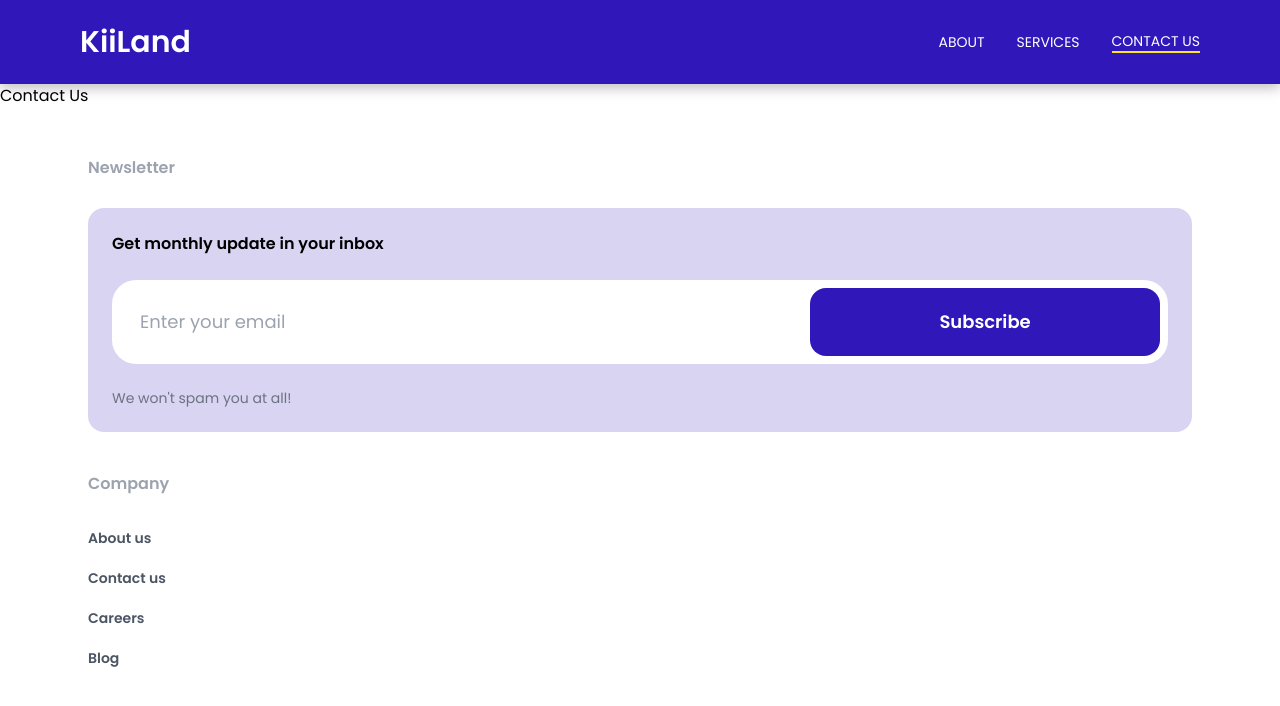
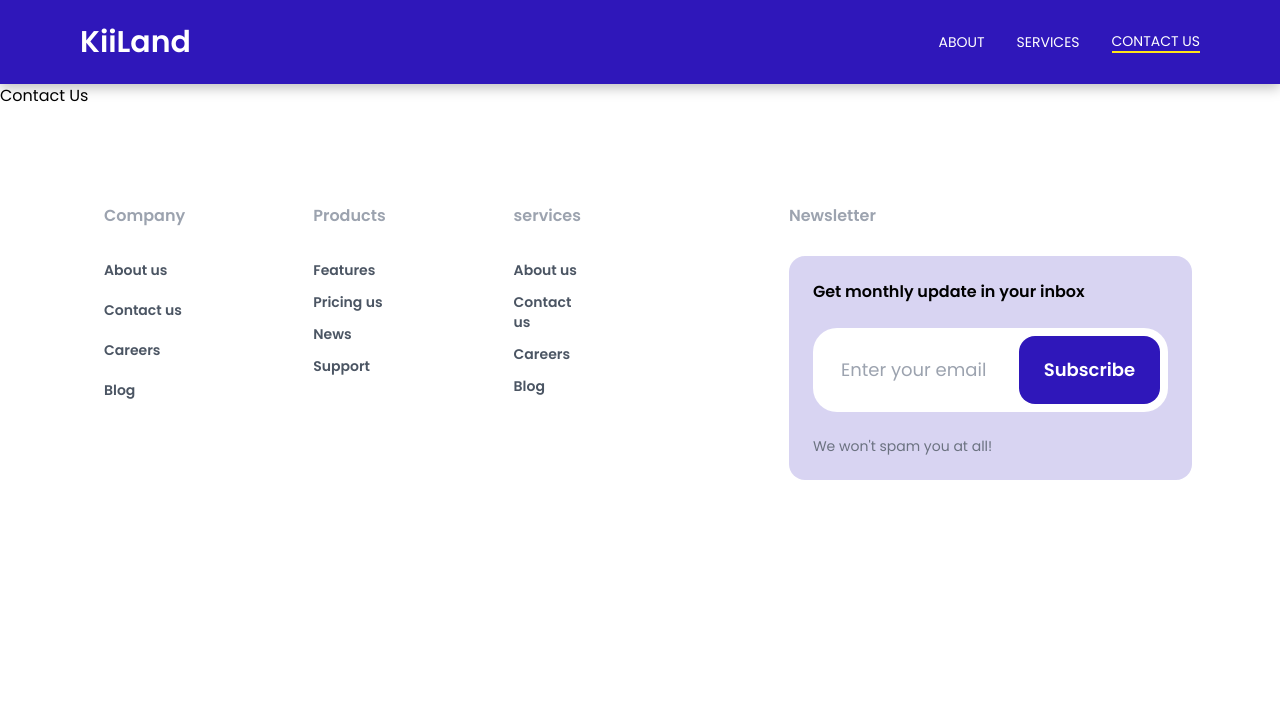
Before and after one commit to bravo-stack/Tailwind-Landing-Page, a React (Create React App) app: page /contact in a window 1280 px wide. Shown: the top 706 px of the page. Built offline with nearby package versions, Linux system fonts and the light colour scheme.

Commit message:
finished the footer section

```diff
--- a/src/components/Footer.js
+++ b/src/components/Footer.js
@@ -13,7 +13,14 @@ function Footer() {
         <>
             <Wrapper>
                 {isSuccessful&&<BackDrop />}
-                <div className='w-full py-12 flex flex-col gap-10'>
+                <div className='w-full py-12 xl:pt-24 xl:pb-20
+                content-between
+                flex
+                flex-col
+                lg:flex-row-reverse
+                lg:gap-32
+                xl:gap-48
+                gap-16'>
 
                     <Newsletter submit={handleForm} />
                     <FooterLinks />
--- a/src/components/FooterLinks.js
+++ b/src/components/FooterLinks.js
@@ -1,12 +1,16 @@
 import CompanyLinks from "./CompanyLinks"
+import ProductLinks from "./ProductLinks"
+import ServiceLinks from "./ServiceLinks"
 
 function FooterLinks() {
 
 
     return(
         // Footer link containing tag
-        <div>
+        <div className="flex gap-28 md:gap-64 lg:gap-32 px-4 lg:px-auto xl:mr-auto">
             <CompanyLinks />
+            <ProductLinks />
+            <ServiceLinks />
         </div>
     )
 }
--- /dev/null
+++ b/src/components/ProductLinks.js
@@ -0,0 +1,26 @@
+import FooterNote from "./FooterNote"
+import { NavLink } from "react-router-dom"
+
+function ProductLinks() {
+  return (
+    <div className='flex flex-col gap-8'>
+        <FooterNote text="Products" />
+        <ul className='flex flex-col gap-3 text-sm text-gray-600 font-bold'>
+            <li>
+                <NavLink to="coming">Features</NavLink>
+            </li>
+            <li>
+                <NavLink to="services">Pricing us</NavLink>
+            </li>
+            <li>
+                <NavLink to="coming">News</NavLink>
+            </li>
+            <li>
+                <NavLink to="coming">Support</NavLink>
+            </li>
+        </ul>
+    </div>
+  )
+}
+
+export default ProductLinks
--- /dev/null
+++ b/src/components/ServiceLinks.js
@@ -0,0 +1,26 @@
+import { NavLink } from "react-router-dom"
+import FooterNote from "./FooterNote"
+
+function ServiceLinks() {
+  return (
+    <div className='xl:flex flex-col gap-8 hidden'>
+        <FooterNote text="services" />
+        <ul className='flex flex-col gap-3 text-sm text-gray-600 font-bold'>
+            <li>
+                <NavLink to="about">About us</NavLink>
+            </li>
+            <li>
+                <NavLink to="contact">Contact us</NavLink>
+            </li>
+            <li>
+                <NavLink to="coming">Careers</NavLink>
+            </li>
+            <li>
+                <NavLink to="coming">Blog</NavLink>
+            </li>
+        </ul>
+    </div>
+  )
+}
+
+export default ServiceLinks
```
